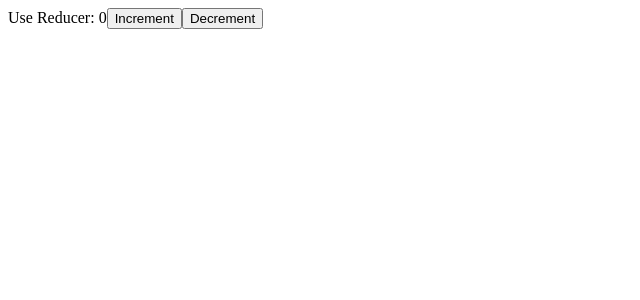
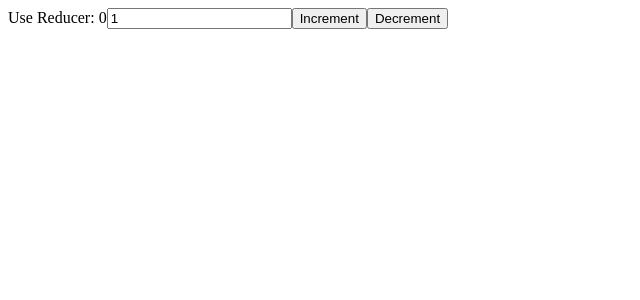
Before and after one commit to jchancoding/furtherReact2024, a React (Vite) app: page / in a window 1280 px wide. Shown: the top 300 px of the page, without its empty margins (0-640 px from the left). Built offline with nearby package versions, Linux system fonts and the light colour scheme.

Commit message:
Added incrementBy
Changed increment of 1 to incrementBy input field to change increment values

```diff
--- a/src/App.jsx
+++ b/src/App.jsx
@@ -2,13 +2,15 @@
 
 function App() {
   // create a reducer, initial value is 0
-  const [state, dispatch] = useReducer(reducer, { count: 0 });
+  const [state, dispatch] = useReducer(reducer, { count: 0, incrementBy: 1 });
   function reducer(state, action) {
     switch (action.type) {
       case "increment":
-        return { ...state, count: state.count + action.payload };
+        return { ...state, count: state.count + state.incrementBy };
       case "decrement":
-        return { ...state, count: state.count - action.payload };
+        return { ...state, count: state.count - state.incrementBy };
+      case "setIncrementBy":
+        return { ...state, incrementBy: action.payload };
       default:
         return state;
     }
@@ -17,12 +19,15 @@
   return (
     <div>
       Use Reducer: {state.count}
-      <button onClick={() => dispatch({ type: "increment", payload: 1 })}>
-        Increment
-      </button>
-      <button onClick={() => dispatch({ type: "decrement", payload: 1 })}>
-        Decrement
-      </button>
+      <input
+        type="number"
+        value={state.incrementBy}
+        onChange={(e) =>
+          dispatch({ type: "setIncrementBy", payload: Number(e.target.value) })
+        }
+      />
+      <button onClick={() => dispatch({ type: "increment" })}>Increment</button>
+      <button onClick={() => dispatch({ type: "decrement" })}>Decrement</button>
     </div>
   );
 }
```
